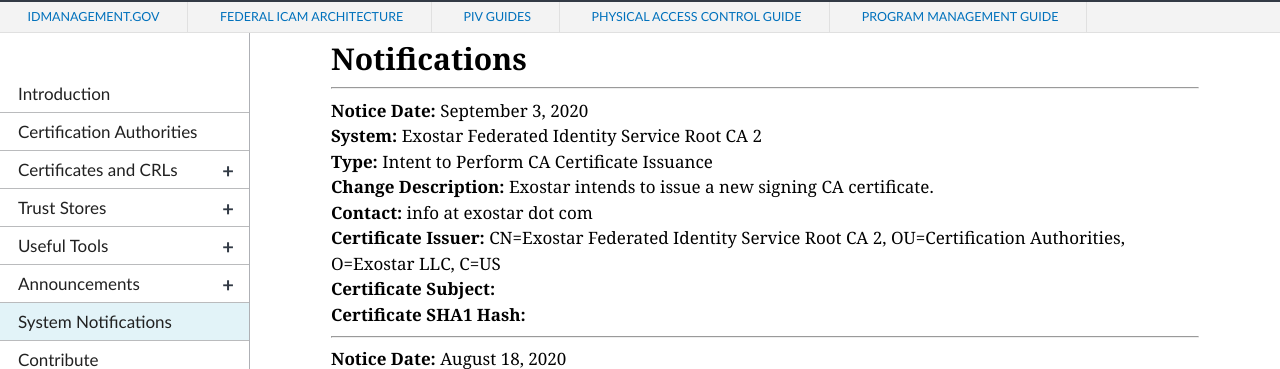
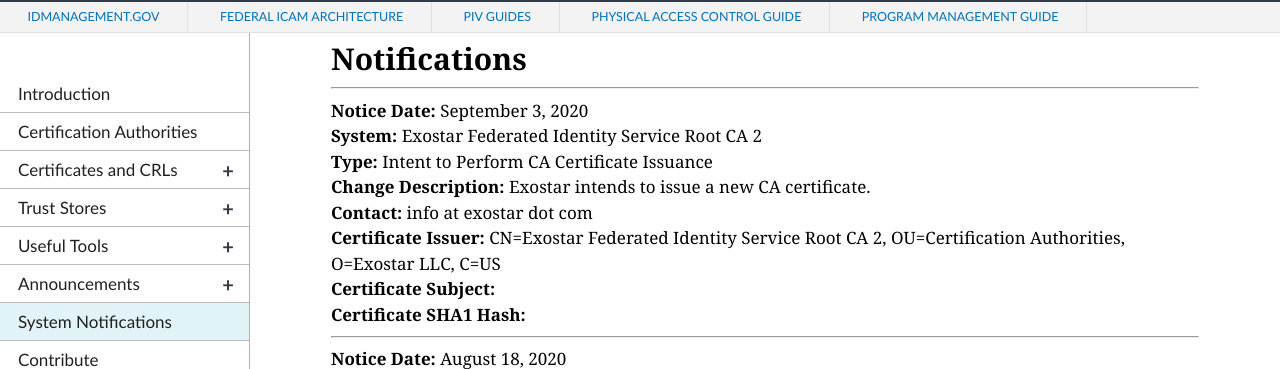
Before and after one commit to GSA/fpki-guides, a Jekyll site: the page built from pages/fpki_notifications.md, in a window 1280 px wide and 900 px high, scrolled down 748 px. Shown: the part 85-454 px from the top of the window. Built offline with Jekyll 4.4.1, drawn with Linux system fonts in a browser that asks for light colours; nearby versions of some CDN libraries.

Commit message:
Update notifications.yml

```diff
--- a/_data/notifications.yml
+++ b/_data/notifications.yml
@@ -2698,7 +2698,7 @@
   change_type: Intent to Perform CA Certificate Issuance
   start_datetime:
   system: Exostar Federated Identity Service Root CA 2
-  change_description: Exostar intends to issue a new signing CA certificate.
+  change_description: Exostar intends to issue a new CA certificate.
   contact: info at exostar dot com
   ca_certificate_hash:
   ca_certificate_issuer: CN=Exostar Federated Identity Service Root CA 2, OU=Certification Authorities, O=Exostar LLC, C=US
```
